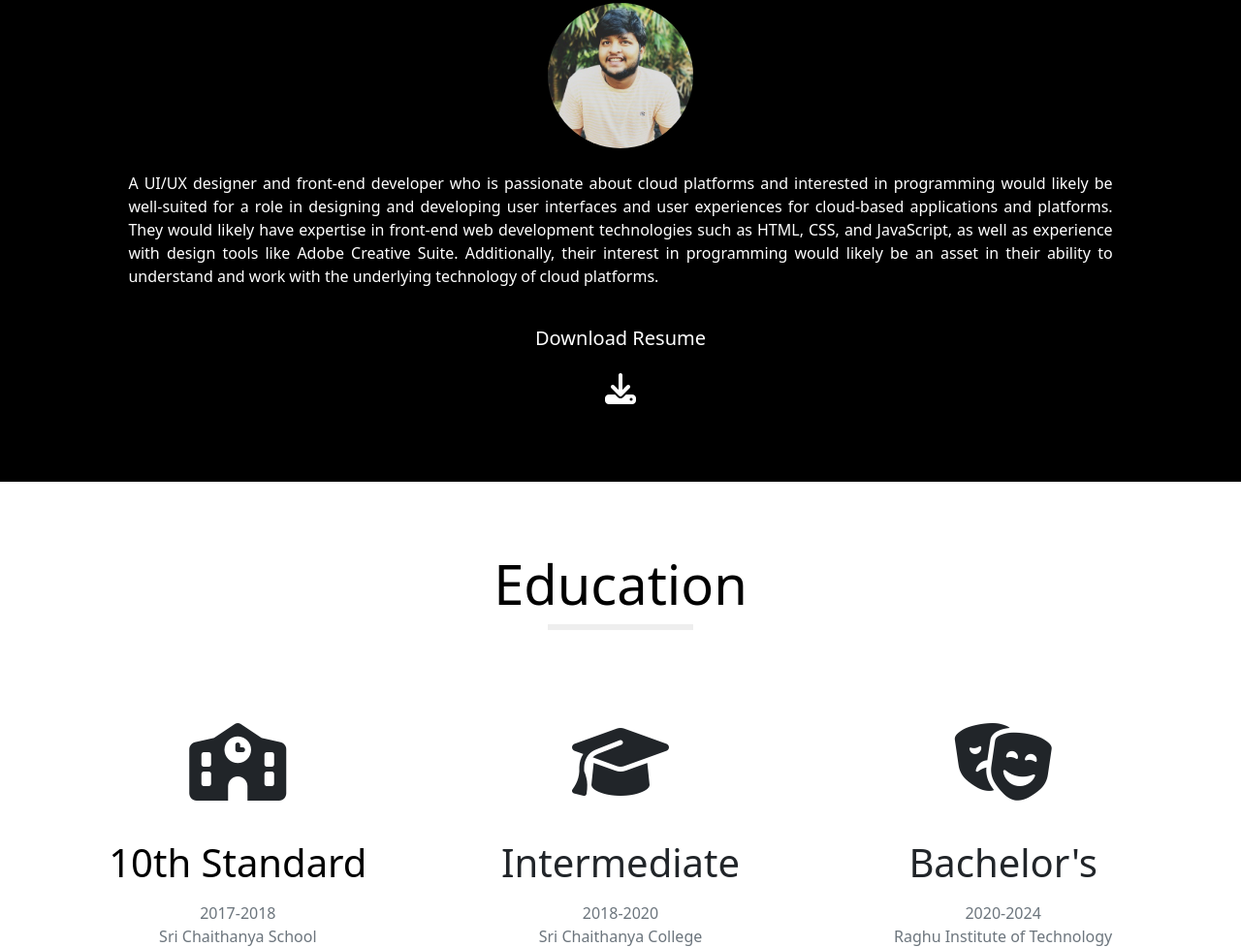
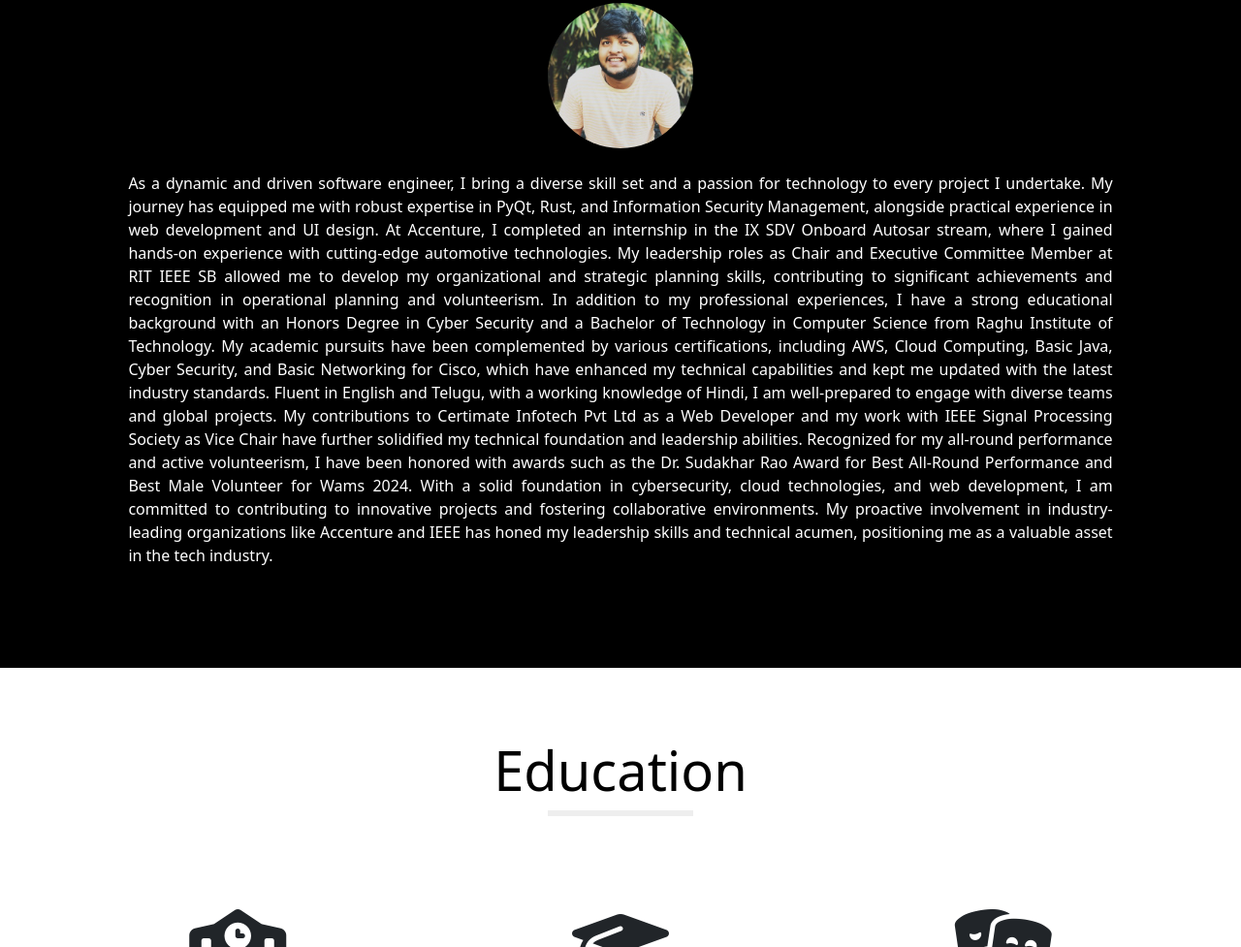
Before and after one commit to krishna-sahith/krishnasahith.github.io, a plain HTML site: page index.html in a window 1280 px wide. Shown: the part 956-1933 px from the top of the page at 97% size. Drawn offline with nearby package versions, Linux system fonts and the light colour scheme.

Commit message:
change 1 testing

```diff
--- a/index.html
+++ b/index.html
@@ -64,12 +64,17 @@
                 </div>
                 <div class="about-me text-white">
                   <p>
-                    A UI/UX designer and front-end developer who is passionate about cloud platforms and interested in programming would likely be well-suited for a role in designing and developing user interfaces and user experiences for cloud-based applications and platforms. They would likely have expertise in front-end web development technologies such as HTML, CSS, and JavaScript, as well as experience with design tools like Adobe Creative Suite. Additionally, their interest in programming would likely be an asset in their ability to understand and work with the underlying technology of cloud platforms.
+                    As a dynamic and driven software engineer, I bring a diverse skill set and a passion for technology to every project I undertake. My journey has equipped me with robust expertise in PyQt, Rust, and Information Security Management, alongside practical experience in web development and UI design. At Accenture, I completed an internship in the IX SDV Onboard Autosar stream, where I gained hands-on experience with cutting-edge automotive technologies. My leadership roles as Chair and Executive Committee Member at RIT IEEE SB allowed me to develop my organizational and strategic planning skills, contributing to significant achievements and recognition in operational planning and volunteerism.
+
+In addition to my professional experiences, I have a strong educational background with an Honors Degree in Cyber Security and a Bachelor of Technology in Computer Science from Raghu Institute of Technology. My academic pursuits have been complemented by various certifications, including AWS, Cloud Computing, Basic Java, Cyber Security, and Basic Networking for Cisco, which have enhanced my technical capabilities and kept me updated with the latest industry standards.
+
+Fluent in English and Telugu, with a working knowledge of Hindi, I am well-prepared to engage with diverse teams and global projects. My contributions to Certimate Infotech Pvt Ltd as a Web Developer and my work with IEEE Signal Processing Society as Vice Chair have further solidified my technical foundation and leadership abilities. Recognized for my all-round performance and active volunteerism, I have been honored with awards such as the Dr. Sudakhar Rao Award for Best All-Round Performance and Best Male Volunteer for Wams 2024.
+
+With a solid foundation in cybersecurity, cloud technologies, and web development, I am committed to contributing to innovative projects and fostering collaborative environments. My proactive involvement in industry-leading organizations like Accenture and IEEE has honed my leadership skills and technical acumen, positioning me as a valuable asset in the tech industry.
                   </p>
                 </div><br>
                 <div>
-                 <h5 style="color: white;">Download Resume</h5>
-                 <a href="https://drive.google.com/file/d/16O7wUnhStRBzfC_AJxWVmEfhaS40rCUn/view?usp=sharing"> <i class="fa-solid  fa-2x fa-download icon-color"></i></a>
+
                 </div>
                 </div>
 
```
